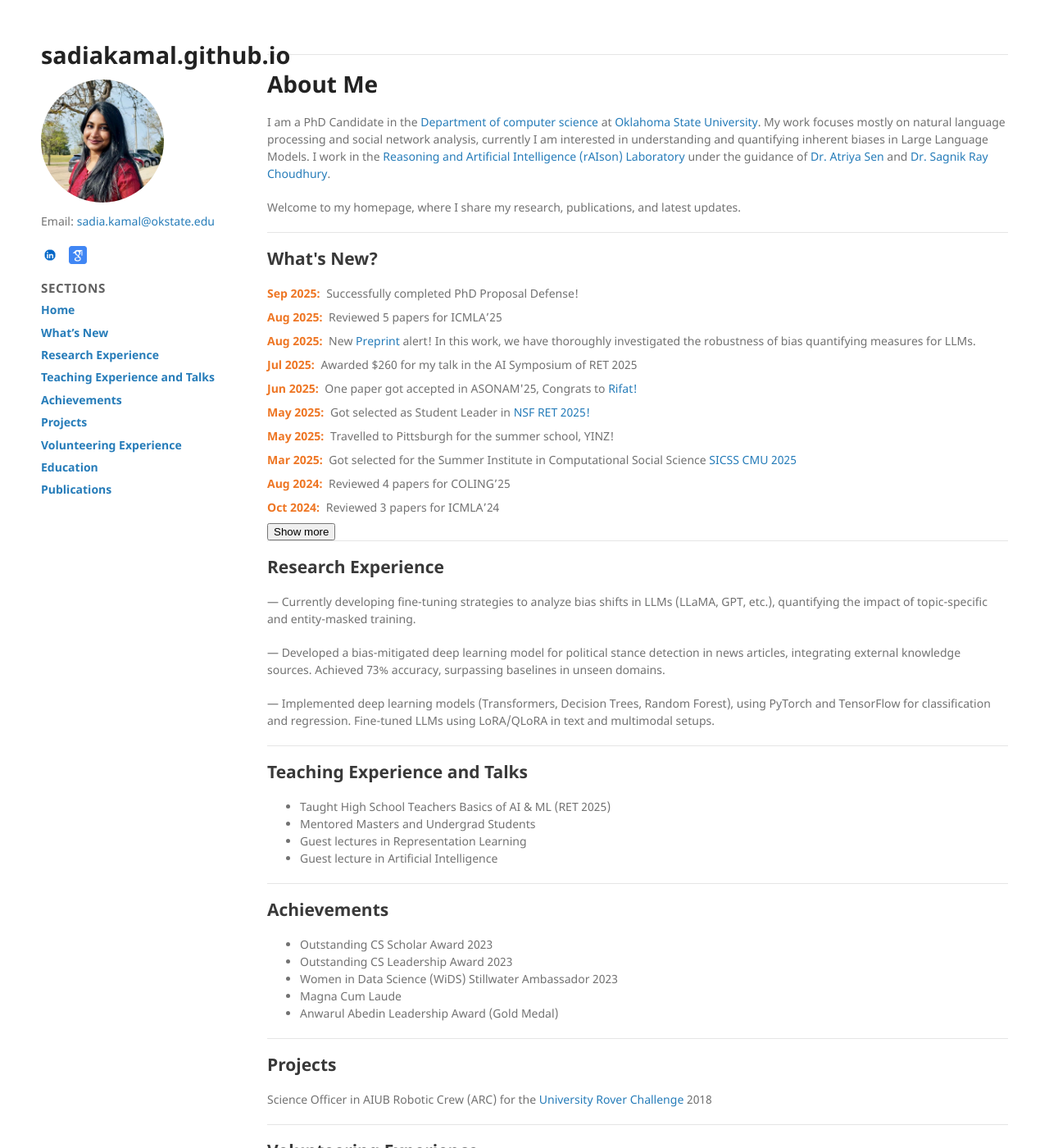
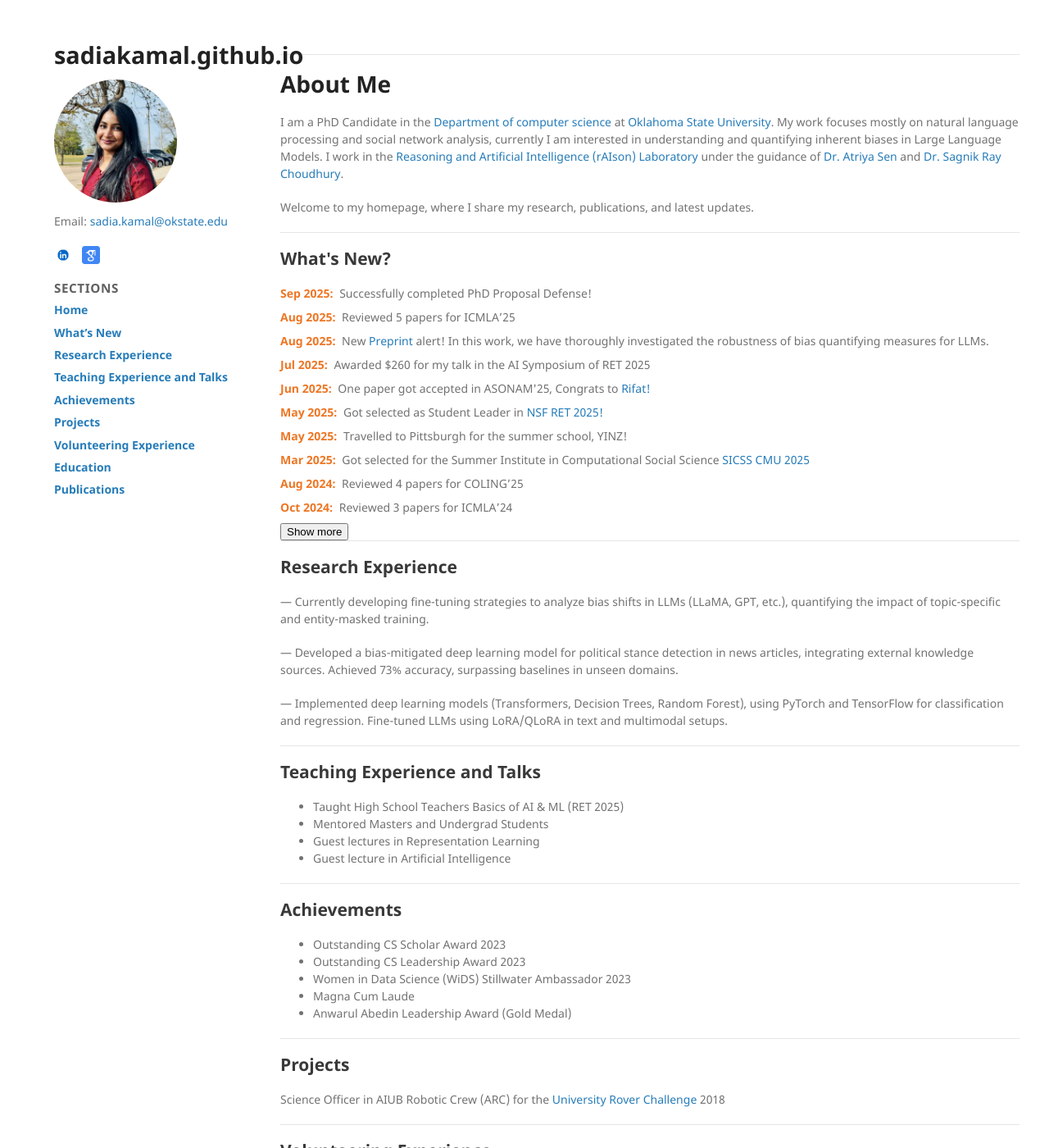
Before and after one commit to sadiakamal/sadiakamal.github.io, a Jekyll site: the page built from index.md, in a window 1280 px wide and 1400 px high. Shown: the whole window at 82% size. Built offline with Jekyll 4.4.1, drawn with Linux system fonts in a browser that asks for light colours; the repository's description, which GitHub fills in, is left out.

Commit message:
Update style.scss

```diff
--- a/assets/css/style.scss
+++ b/assets/css/style.scss
@@ -6,23 +6,40 @@
 html { scroll-behavior: smooth; }
 body { margin: 0; }
 
-/* ========== Full-width wrapper (no big gutters) ========== */
+/* ========== Reset the theme's wrapper (we'll center the grid ourselves) ========== */
 .wrapper {
-  max-width: none !important;  /* override theme */
+  max-width: none !important;
   width: 100% !important;
   margin: 0 !important;
   padding: 0 !important;
 }
 
-/* ========== Two-column grid: 240px | fluid ========== */
-.layout {
+/* ========== Centered grid container with subtle gutters ========== */
+/* Your HTML uses: <div class="wrapper layout">, so target that element */
+.wrapper.layout {
+  /* overall grid stays 240px | fluid, but now it's centered with side whitespace */
+  width: min(1200px, 92vw) !important;  /* adjust 1200 to taste (1100–1400) */
+  margin: 0 auto !important;            /* center horizontally */
+  padding: 0 16px !important;           /* a bit of breathing room on very small screens */
   display: grid !important;
   grid-template-columns: 240px minmax(0, 1fr) !important;
-  gap: 32px;
+  gap: 28px;                             /* space between sidebar and main */
   align-items: start;
 }
 
-/* Sidebar */
+/* ========== Neutralize theme's legacy layout inside our grid ========== */
+.wrapper.layout header,
+.wrapper.layout section,
+.wrapper.layout footer {
+  float: none !important;
+  width: auto !important;
+  max-width: none !important;
+  margin: 0 !important;
+  padding-left: 0 !important;
+  padding-right: 0 !important;
+}
+
+/* ========== Sidebar ========== */
 .sidebar {
   position: sticky;
   top: 20px;
@@ -31,7 +48,6 @@ body { margin: 0; }
   padding-right: 8px;
 }
 
-/* Name */
 .name { margin: 0 0 0.75rem 0; font-size: 1.8rem; line-height: 1.2; }
 .name a { text-decoration: none; color: inherit; }
 
@@ -61,8 +77,8 @@ body { margin: 0; }
   font-weight: 800; border-left: 3px solid #ee7624; padding-left: 8px; background: rgba(0,0,0,0.04);
 }
 
-/* Main column (fluid) */
-.main { padding-left: 8px; max-width: none !important; }
+/* ========== Main column (fluid within centered grid) ========== */
+.main { padding-left: 8px; max-width: none !important; min-width: 0; }
 .main .tagline { margin: 8px 0 16px; }
 footer { margin-top: 32px; }
 
@@ -71,72 +87,18 @@ footer { margin-top: 32px; }
 /* Optional cap for tall figures: add class="content-img" */
 .main img.content-img { max-height: 420px; object-fit: contain; }
 
-/* What's New? one-liners + colored dates */
+/* ========== What's New? one-liners + colored dates ========== */
 #whats-new p { margin: 0 0 0.5rem 0; }
 #whats-new p.hidden { display: none; }         /* used by JS toggle */
 #whats-new .date { font-weight: 700; color: #ee7624; margin-right: 4px; }
 
-/* Responsive */
+/* ========== Responsive ========== */
+@media (max-width: 1024px) {
+  .wrapper.layout { width: min(1000px, 94vw) !important; gap: 24px; }
+}
 @media (max-width: 768px) {
-  .layout { grid-template-columns: 1fr !important; gap: 16px; }
+  .wrapper.layout { grid-template-columns: 1fr !important; width: 94vw !important; gap: 16px; }
   .sidebar { position: static; top: auto; padding-right: 0; margin-bottom: 20px; max-width: none; }
   .name { font-size: 1.5rem; }
   .profile-pic { width: clamp(96px, 24vw, 130px) !important; height: clamp(96px, 24vw, 130px) !important; }
 }
-
-/* --- KILL THE THEME'S FLOAT/WIDTH LIMITS INSIDE OUR GRID --- */
-.layout header,
-.layout section,
-.layout footer {
-  float: none !important;
-  width: auto !important;
-  max-width: none !important;
-  margin: 0 !important;
-  padding-left: 0 !important;
-  padding-right: 0 !important;
-}
-
-/* Make sure the main column can actually expand */
-.layout .main {
-  max-width: none !important;
-  min-width: 0;                 /* prevents overflow-based shrinking */
-}
-
-/* Ensure the actual content area isn't capped by the theme */
-.layout .main > #content-root {
-  width: 100% !important;
-  max-width: none !important;
-  margin: 0 !important;
-}
-
-/* Optional: tighten spacing if the middle still feels roomy */
-.layout { gap: 24px; }          /* was 32px in some versions */
-
-/* === Center the grid and add side gutters === */
-/* Pick ONE of these widths by uncommenting it. 1200px is a good default. */
-.layout {
-  /* overall grid still 240px | fluid, but now centered with gutters */
-  width: min(1200px, 92vw);   /* <- change 1200 to 1100 or 1400 if you prefer */
-  margin: 0 auto;             /* center the grid */
-  padding: 0 16px;            /* small breathing room on very small screens */
-  grid-template-columns: 240px minmax(0, 1fr) !important;
-  gap: 28px;
-}
-
-/* Keep paragraphs readable on ultra-wide screens, but don’t box it in */
-.main {
-  max-width: none;    /* let main use all space inside the centered grid */
-  min-width: 0;       /* prevents overflow-based shrinking */
-}
-
-/* (We keep the earlier float/width neutralizers active) */
-.layout header,
-.layout section,
-.layout footer {
-  float: none !important;
-  width: auto !important;
-  max-width: none !important;
-  margin: 0 !important;
-  padding-left: 0 !important;
-  padding-right: 0 !important;
-}
```
